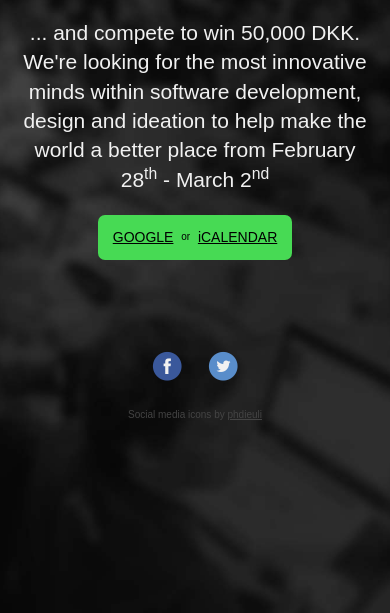
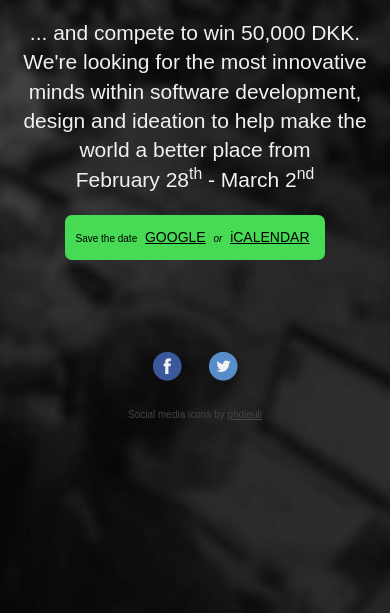
Before and after one commit to IDEAIDCPH/splashpage, a website: page src/index.htm in a window 390 px wide. Shown: the part 231-844 px from the top of the page. Drawn offline with nearby package versions, Linux system fonts and the light colour scheme; some packages are replaced by stand-ins of ours; a script that the page names is missing; files whose address does not match are found by name; a web font is replaced by a local one.

Commit message:
Mobile support

```diff
--- a/src/index.htm
+++ b/src/index.htm
@@ -11,6 +11,17 @@
 	<script src="//cdnjs.cloudflare.com/ajax/libs/html5shiv/3.7/html5shiv.js"></script>
 	<![endif]-->
 
+	<script>
+		function isDesktop() { 	return !navigator.userAgent.match(/(iPhone|iPod|iPad|Android|BlackBerry|IEMobile)/); }
+		function isMobileSafari() { return navigator.userAgent.match(/(iPod|iPhone|iPad)/) && navigator.userAgent.match(/AppleWebKit/); }
+		function isMobileChrome() { return navigator.userAgent.match('CriOS') || navigator.userAgent.match(/Chrome\/[0-9\.]+ Mobile/); }
+
+		var htmlElm = document.documentElement;
+
+			 if(isDesktop()) 	  htmlElm.className += 'is-desktop';
+		else if(isMobileChrome()) htmlElm.className += 'is-mobile-chrome';
+		else if(isMobileSafari()) htmlElm.className += 'is-mobile-safari';
+	</script>
 	<link rel="stylesheet" href="http://fonts.googleapis.com/css?family=Doppio+One">
 	<link rel="stylesheet" href="//cdnjs.cloudflare.com/ajax/libs/normalize/2.1.3/normalize.min.css">
 	<style>
@@ -103,9 +114,18 @@
 			background-image: url(/img/facebook-icon@2x.png);
 		}
 
+		.show-desktop,
+		.show-mobile-chrome,
+		.show-mobile-safari {display: none !important;}
+
+		.is-desktop .show-desktop,
+		.is-mobile-chrome .show-mobile-chrome,
+		.is-mobile-safari .show-mobile-safari {display: inherit !important;}
+
 		.twitter-icon {
 			background-image: url(/img/twitter-icon@2x.png);
 		}
+		.dont-break { white-space: nowrap; }
 	</style>
 </head>
 <body>
@@ -116,13 +136,20 @@
 			... and compete to win 50,000 DKK. We're looking for the
 			most innovative minds within software development, design
 			and ideation to help make the world a better place
-			from February 28<sup>th</sup> - March 2<sup>nd</sup>
+			from <span class="dont-break">February 28<sup>th</sup> - March 2<sup>nd</sup></span>
 		</p>
 		<div class="call-to-action">
-			<a href="http://www.google.com/calendar/event?action=TEMPLATE&text=IDEAID%202014&dates=20140228T170000Z/20140302T120000Z&details=Donate%20your%20brain%20and%20compete%20to%20win%2050%2C000%20DKK.%20We%E2%80%99re%20looking%20for%20the%20most%20innovative%20minds%20within%20software%20development%2C%20design%20and%20ideation%20to%20help%20make%20the%20world%20a%20better%20place.%0A%0AFor%20more%20information%20see%20http%3A%2F%2Fideaid.org%2F&location=Kforum%2C%20Gammel%20Kongevej%203E%2C%20Baghuset%2C%204.%20sal%2C%201610%20K%C3%B8benhavn%20V%2C%20Denmark&trp=true&sprop=Ideaid.org&sprop=name:www.ideaid.org">GOOGLE</a>
-			or
-			<a href="/webcal/IDEAID.ics">iCALENDAR</a>
+			<span class="show-desktop">
+				<span class="slide-hover">Save the date</span>
+				<a href="http://www.google.com/calendar/event?action=TEMPLATE&text=IDEAID%202014&dates=20140228T170000Z/20140302T120000Z&details=Donate%20your%20brain%20and%20compete%20to%20win%2050%2C000%20DKK.%20We%E2%80%99re%20looking%20for%20the%20most%20innovative%20minds%20within%20software%20development%2C%20design%20and%20ideation%20to%20help%20make%20the%20world%20a%20better%20place.%0A%0AFor%20more%20information%20see%20http%3A%2F%2Fideaid.org%2F&location=Kforum%2C%20Gammel%20Kongevej%203E%2C%20Baghuset%2C%204.%20sal%2C%201610%20K%C3%B8benhavn%20V%2C%20Denmark&trp=true&sprop=Ideaid.org&sprop=name:www.ideaid.org">GOOGLE</a>
+				<em>or</em>
+				<a href="/webcal/IDEAID.ics">iCALENDAR</a>
+			</span>
+			<a class="show-mobile-chrome" href="http://www.google.com/calendar/event?action=TEMPLATE&text=IDEAID%202014&dates=20140228T170000Z/20140302T120000Z&details=Donate%20your%20brain%20and%20compete%20to%20win%2050%2C000%20DKK.%20We%E2%80%99re%20looking%20for%20the%20most%20innovative%20minds%20within%20software%20development%2C%20design%20and%20ideation%20to%20help%20make%20the%20world%20a%20better%20place.%0A%0AFor%20more%20information%20see%20http%3A%2F%2Fideaid.org%2F&location=Kforum%2C%20Gammel%20Kongevej%203E%2C%20Baghuset%2C%204.%20sal%2C%201610%20K%C3%B8benhavn%20V%2C%20Denmark&trp=true&sprop=Ideaid.org&sprop=name:www.ideaid.org">Save the date</a>
+			<a class="show-mobile-safari" href="/webcal/IDEAID.ics">Save the date</a>
 		</div>
+
+
 		<footer>
 			<a href="http://fb.com/ideaidcph" class="icon facebook-icon" title="IDEAID on Facebook">
 				IDEAID on Facebook
@@ -134,6 +161,7 @@
 				Social media icons by <a href="https://www.iconfinder.com/phdieuli">phdieuli</a>
 			</small>
 		</footer>
+		<script src="//cdnjs.cloudflare.com/ajax/libs/fastclick/0.6.7/fastclick.min.js"></script>
 	</main>
 </body>
 </html>
```
